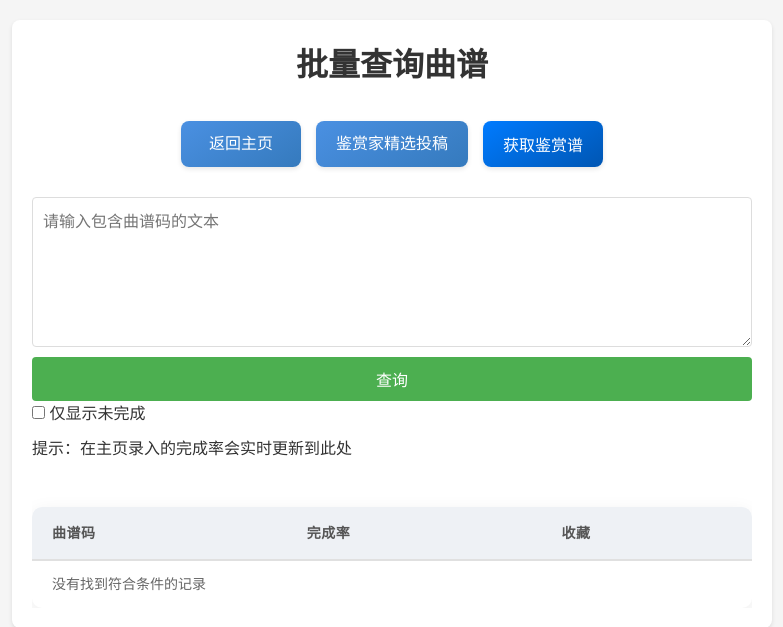
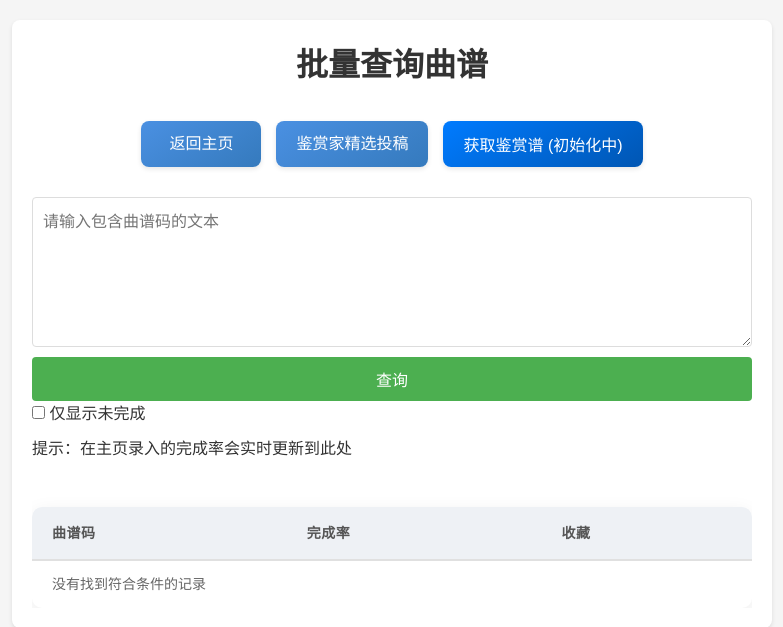
Before and after one commit to HKLHaoBin/Qinyin-Score-Steward, a Flask app: page /batch in a window 1280 px wide. Shown: the top 627 px of the page, without its empty margins (248-1031 px from the left). Run offline with Flask 3, Linux system fonts and the light colour scheme; data that the repository does not hold is empty; parts of the project's set-up code (start-up, migrations or seed data) failed here and were passed over; some libraries are stand-ins or nearby versions.

Commit message:
增强Chrome浏览器初始化反馈：在初始化成功或失败时通过Socket.IO发送状态信息，并在前端更新按钮状态和提示信息，提升用户体验。

```diff
--- a/app.py
+++ b/app.py
@@ -442,6 +442,7 @@ def init_chrome():
 
         print("Chrome浏览器初始化成功")
         chrome_initialized = True
+        socketio.emit('chrome_init_status', {'success': True, 'message': 'Chrome浏览器初始化成功'})
         return True
     except Exception as e:
         print(f"Chrome浏览器初始化失败: {type(e).__name__} - {e}")
@@ -454,6 +455,7 @@ def init_chrome():
                 pass
         driver = None
         chrome_initialized = False
+        socketio.emit('chrome_init_status', {'success': False, 'message': 'Chrome浏览器初始化失败'})
         return False
 
 def init_chrome_async():
--- a/static/batch_query.js
+++ b/static/batch_query.js
@@ -6,6 +6,12 @@ document.addEventListener('DOMContentLoaded', () => {
     const showIncompleteOnlyCheckbox = document.getElementById('showIncompleteOnly');
     const fetchJianshangBtn = document.getElementById('fetchJianshangBtn');
     const favoriteFilterBtn = document.getElementById('favoriteFilterBtn');
+
+    let isChromeInitialized = false; // 初始状态为未初始化
+
+    // 初始设置按钮样式和文本
+    fetchJianshangBtn.classList.add('disabled-look');
+    fetchJianshangBtn.textContent = '获取鉴赏谱 (初始化中)';
 
     let currentResults = []; // 存储当前查询结果
     let currentFilters = {
@@ -257,8 +263,14 @@ document.addEventListener('DOMContentLoaded', () => {
 
     // 鉴赏谱获取按钮点击事件
     fetchJianshangBtn.addEventListener('click', async function() {
+        // 如果Chrome未初始化完成，则弹出提示并阻止后续操作
+        if (!isChromeInitialized) {
+            showToast('该功能初始化未完成，可能需要较长时间。');
+            return;
+        }
+
         try {
-            fetchJianshangBtn.disabled = true;
+            fetchJianshangBtn.disabled = true; // 临时禁用，防止重复点击
             fetchJianshangBtn.textContent = '正在获取...';
 
             const response = await fetch('/api/fetch_jianshang');
@@ -275,8 +287,25 @@ document.addEventListener('DOMContentLoaded', () => {
         } catch (error) {
             showToast('获取鉴赏谱时发生错误：' + error.message);
         } finally {
-            fetchJianshangBtn.disabled = false;
+            // 只有当初始化成功时，才在获取鉴赏谱后恢复按钮状态
+            if (fetchJianshangBtn.dataset.initialized === 'true') {
+                fetchJianshangBtn.disabled = false;
+                fetchJianshangBtn.textContent = '获取鉴赏谱';
+            }
+        }
+    });
+
+    // 监听Chrome初始化状态
+    socket.on('chrome_init_status', function(data) {
+        isChromeInitialized = data.success; // 更新初始化状态
+        if (data.success) {
             fetchJianshangBtn.textContent = '获取鉴赏谱';
+            fetchJianshangBtn.classList.remove('disabled-look'); // 移除禁用样式
+            showToast(data.message);
+        } else {
+            fetchJianshangBtn.textContent = '获取鉴赏谱 (初始化失败)';
+            fetchJianshangBtn.classList.add('disabled-look'); // 添加禁用样式
+            showToast(data.message + '，可能需要较长时间，请稍后重试。');
         }
     });
 
--- a/static/style.css
+++ b/static/style.css
@@ -697,3 +697,10 @@ h1 {
         padding: 6px 8px;
     }
 }
+
+.nav-link.disabled-look {
+    background-color: #535353;
+    cursor: not-allowed;
+    color: #ffffff;
+    border-color: #4b4b4b;
+}
--- a/templates/batch_query.html
+++ b/templates/batch_query.html
@@ -13,7 +13,7 @@
         <div class="nav-links">
             <a href="/" class="nav-link">返回主页</a>
             <a href="https://act.miyoushe.com/ys/event/ugc-music-stable/index.html?mhy_presentation_style=fullscreen&mhy_auth_required=true&game_biz=hk4e_cn#/list?key=Button_Jianshang&is_from_button=true" class="nav-link" target="_blank">鉴赏家精选投稿</a>
-            <button id="fetchJianshangBtn" class="nav-link">获取鉴赏谱</button>
+            <button id="fetchJianshangBtn" class="nav-link">获取鉴赏谱 (初始化中)</button>
         </div>
         <div class="query-area">
             <textarea id="scoreCodes" placeholder="请输入包含曲谱码的文本"></textarea>
```
